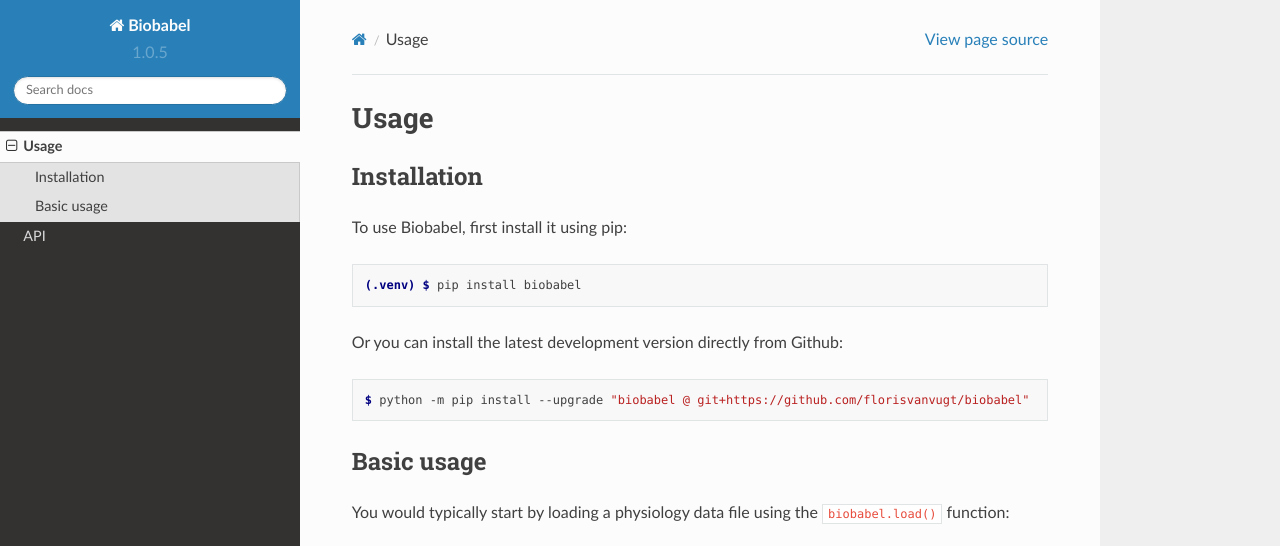
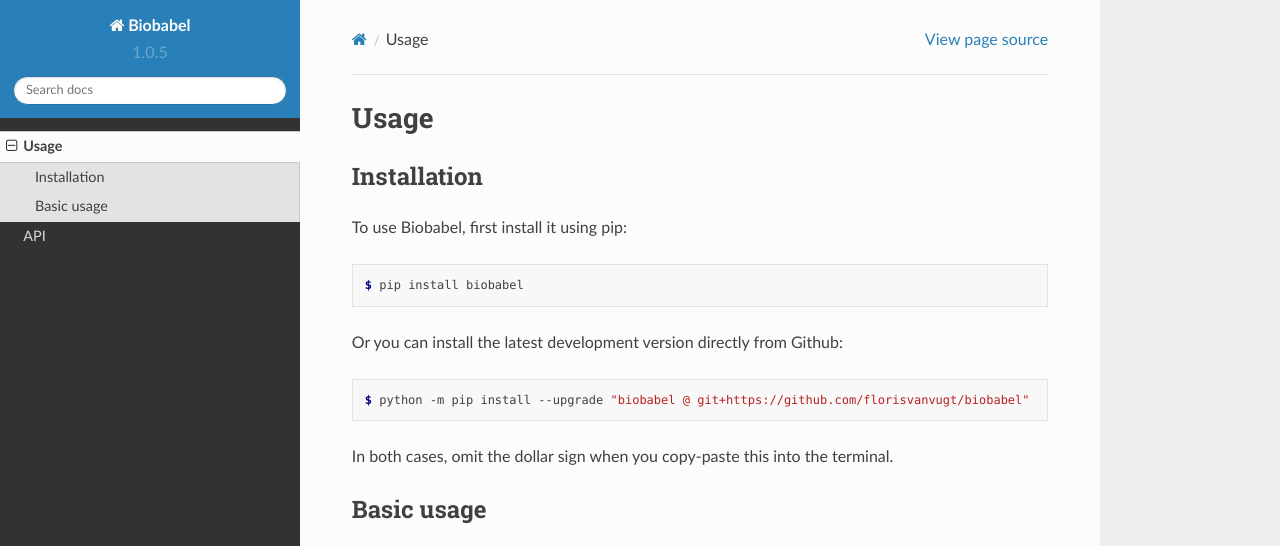
Before and after one commit to florisvanvugt/biobabel, a Sphinx documentation site: the page built from docs/source/usage.rst, in a window 1280 px wide, cut to the strip 0-546 px from the top of the page. Built offline with Sphinx 7.4.7 and the Read the Docs theme 2.0.0, drawn with Linux system fonts in a browser that asks for light colours.

Commit message:
Changing usage and hopefully importing the package itself for doc generation.

```diff
--- a/docs/source/usage.rst
+++ b/docs/source/usage.rst
@@ -10,7 +10,7 @@
 
 .. code-block:: console
 
-   (.venv) $ pip install biobabel
+   $ pip install biobabel
 
 
 Or you can install the latest development version directly from Github:
@@ -20,7 +20,7 @@
    $ python -m pip install --upgrade "biobabel @ git+https://github.com/florisvanvugt/biobabel"
 
 
-
+In both cases, omit the dollar sign when you copy-paste this into the terminal.
 
 
 
```
Also changed, not shown: .readthedocs.yaml, 1 other file.
